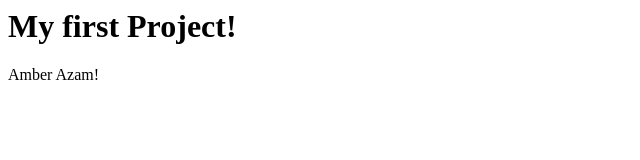
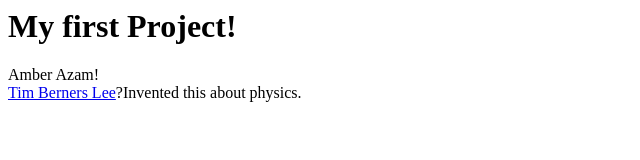
Before and after one commit to anafeesITech/ambernafees.github.io.20170710, a plain HTML site: page index.html in a window 1280 px wide. Shown: the whole page, without its empty margins (0-640 px from the left). Drawn offline with Linux system fonts and the light colour scheme.

Commit message:
Update index.html

```diff
--- a/index.html
+++ b/index.html
@@ -1,2 +1,4 @@
 <h1>My first Project!</h1>
-Amber Azam!
+Amber Azam!<br/>
+
+<a href="http://en.wikipedia.org/wiki/Tim_Berners-Lee">Tim Berners Lee</a>?Invented this about physics.
```
